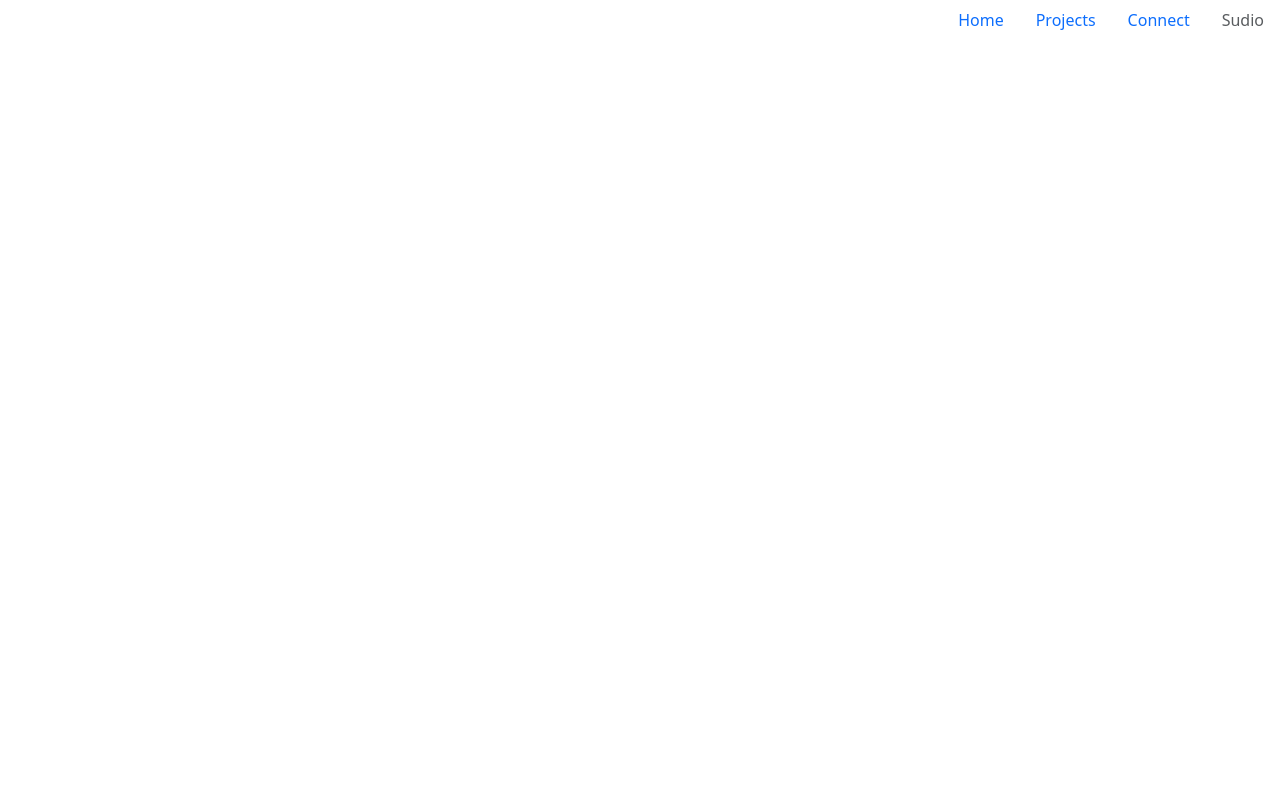
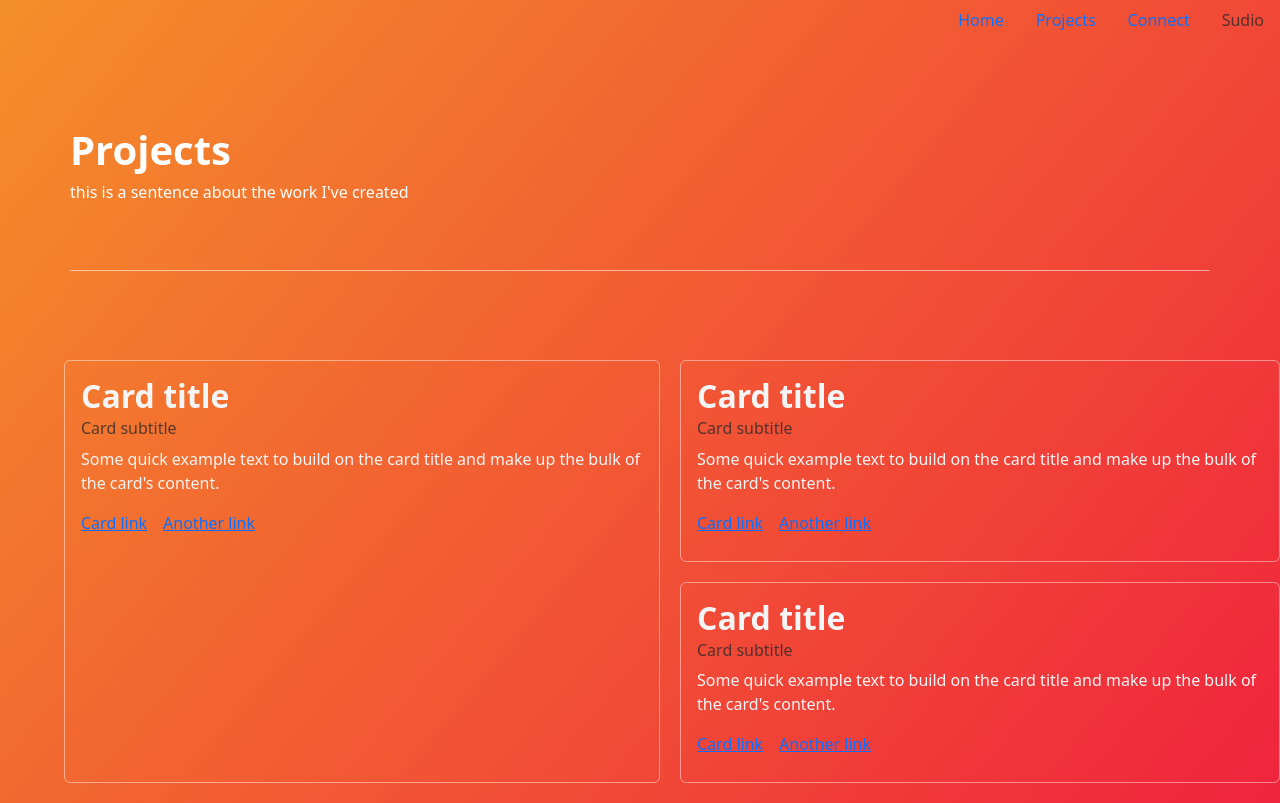
Before and after one commit to R-LaRoi/st-studio-app, a Next.js app: page /Menu/Projects in a window 1280 px wide. Built offline with nearby package versions, Linux system fonts and the light colour scheme.

Commit message:
Projects Link
Created cards and header

```diff
--- a/src/app/Menu/Projects/page.jsx
+++ b/src/app/Menu/Projects/page.jsx
@@ -1,12 +1,55 @@
 import Navigation from '../../Components/Navigation'
-
+import "./projects.css"
 export default function Page ()  {
 
 
 return(
 <section className="pro-section">
+<Navigation/>
+<header className='pro-header'>
 
-<Navigation/>
+Projects
+<p className='pro-sub'>this is a sentence about the work I've created</p>
+
+<div className='line-br'></div>
+</header>
+
+<div div className='pro-flex'>
+
+<div className="card pro-card" style={{maxWidth: "640px"}} >
+  <div className="card-body">
+    <h5 className="card-title p-title">Card title</h5>
+    <h6 className="card-subtitle mb-2 text-muted">Card subtitle</h6>
+    <p className="card-text">Some quick example text to build on the card title and make up the bulk of the card's content.</p>
+    <a href="#" className="card-link">Card link</a>
+    <a href="#" className="card-link">Another link</a>
+  </div>
+</div>
+
+<div>
+<div class="card pro-card" style={{width: "600px"}}>
+  <div class="card-body">
+    <h5 class="card-title p-title" >Card title</h5>
+    <h6 class="card-subtitle mb-2 text-body-secondary">Card subtitle</h6>
+    <p class="card-text">Some quick example text to build on the card title and make up the bulk of the card's content.</p>
+    <a href="#" class="card-link">Card link</a>
+    <a href="#" class="card-link">Another link</a>
+  </div>
+</div>
+
+<div class="card pro-card" style={{width: "600px"}}>
+  <div class="card-body">
+    <h5 class="card-title p-title">Card title</h5>
+    <h6 class="card-subtitle mb-2 text-body-secondary">Card subtitle</h6>
+    <p class="card-text">Some quick example text to build on the card title and make up the bulk of the card's content.</p>
+    <a href="#" class="card-link">Card link</a>
+    <a href="#" class="card-link">Another link</a>
+  </div>
+</div>
+
+
+</div>
+</div>
 
 </section>
 
--- a/src/app/Menu/Projects/projects.css
+++ b/src/app/Menu/Projects/projects.css
@@ -1,5 +1,46 @@
-.card {
-  font-family: "Arial";
+.pro-header {
+  height: 40vh;
   color: white;
-  font-size: 5rem;
+  font-size: 2.5rem;
+  font-weight: 800;
+  padding: 80px 70px;
 }
+
+.pro-section {
+  background: linear-gradient(
+    -50deg,
+    rgba(237, 3, 32, 0.87),
+    rgba(242, 121, 1, 0.84) /* #ef2424,
+    #f5e022 */
+  );
+}
+
+.pro-sub {
+  font-size: 1rem;
+  font-weight: 100;
+}
+
+.pro-card {
+  color: whitesmoke;
+  background-color: transparent;
+  border: 1px solid rgba(252, 252, 252, 0.455);
+  padding-bottom: 10px;
+  margin-bottom: 20px;
+}
+
+.line-br {
+  padding-top: 50px;
+  border-bottom: 1px solid rgba(255, 255, 255, 0.547);
+}
+
+.pro-flex {
+  display: flex;
+  flex-direction: row;
+  gap: 20px;
+  margin-left: 5%;
+}
+
+.p-title {
+  font-weight: 800;
+  font-size: 2rem;
+}
```
Also changed, not shown: src/app/page.jsx (+0 -7 lines), src/app/Components/Header.jsx (added).
